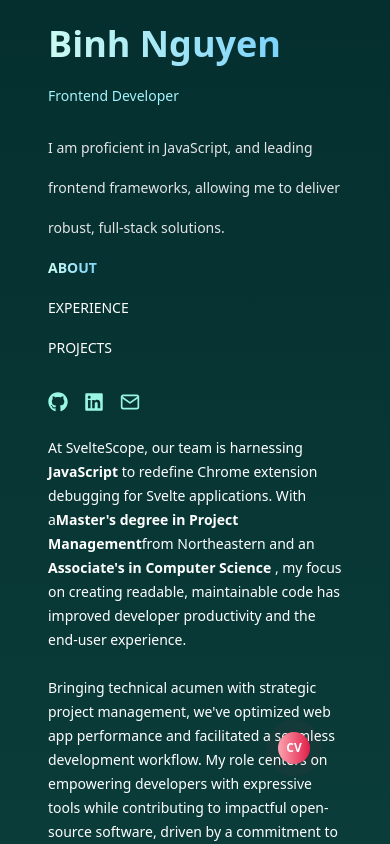
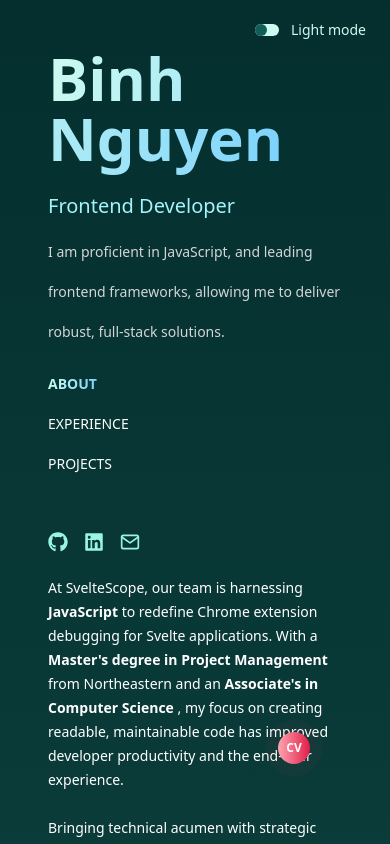
Before and after one commit to binhnguyen96html/portfolio, a React (Create React App) app: page / in a window 390 px wide. Shown: the top 844 px of the page. Built offline with nearby package versions, Linux system fonts and the light colour scheme; what tailwindcss-gradients would draw is missing.

Commit message:
create mode change color

```diff
--- a/src/components/AboutMe.jsx
+++ b/src/components/AboutMe.jsx
@@ -4,17 +4,18 @@ const AboutMe = () => {
   return (
     <div
       className=" font-extralight indent-0 text-sm leading-6
-      md:px-12
-      md:text-md md:leading-8
-      lg:text-[16px] lg:leading-10 lg:text-justify
-      3xl:text-xl 3xl:leading-[60px] 3xl:indent-9"
+      mobile:mt-6
+      md:px-12 md:text-md md:leading-8
+      lg:text-[16px] lg:leading-10 lg:text-justify lg:indent-9 lg:mt-0
+      3xl:text-xl 3xl:leading-[60px] "
     >
       <p>
         At SvelteScope, our team is harnessing
         <span className="font-bold"> JavaScript </span>
         to redefine Chrome extension debugging for Svelte applications. With a
         <span className="font-bold">
-          Master's degree in Project Management
+          {' '}
+          Master's degree in Project Management{' '}
         </span>
         from Northeastern and an
         <span className="font-bold"> Associate's in Computer Science </span>, my
--- a/src/components/Experience.jsx
+++ b/src/components/Experience.jsx
@@ -11,7 +11,8 @@ const Experience = ({ expList }) => {
             key={idx}
             className="md:grid grid-cols-5 px-12 py-6 rounded-xl shadow-xl
       hover:bg-teal-900 hover:bg-opacity-50 transition-all duration-300 delay-75 group
-      md:bg-teal-900 md:mx-12 3xl:px-20"
+      md:bg-teal-900 md:mx-12 3xl:px-20
+      dark:bg-teal-700 dark:text-white"
           >
             <div className="col-span-2 opacity-70 flex flex-col gap-2 text-base
             3xl:text-xl">
--- a/src/components/Footer.jsx
+++ b/src/components/Footer.jsx
@@ -6,7 +6,8 @@ const Footer = () => {
   return (
     <footer
       className="flex justify-between items-center w-screen
-      border-t border-teal-500 p-6 3xl:pl-28"
+      border-t border-teal-500 p-6 3xl:pl-28
+      dark:border-teal-200"
     >
       {/* ICONS  */}
       <GroupIcons />
--- a/src/components/GroupIcons.jsx
+++ b/src/components/GroupIcons.jsx
@@ -9,8 +9,9 @@ const GroupIcons = () => {
       className="text-xl text-teal-200 flex justify-start gap-4 items-center
       transition ease-in-out
       md:text-3xl
-      3xl:text-4xl ">
-      <div className="hover:text-teal-100 hover:scale-105 ">
+      3xl:text-4xl
+      dark:text-teal-700">
+      <div className="hover:text-teal-100 dark:hover:text-teal-500 hover:scale-105 ">
         <a
           href="https://github.com/binhnguyen96html"
           target="_blank"
@@ -20,7 +21,7 @@ const GroupIcons = () => {
         </a>
       </div>
 
-      <div className="hover:text-teal-100 hover:scale-105">
+      <div className="hover:text-teal-100 dark:hover:text-teal-500 hover:scale-105">
         <a
           href="https://www.linkedin.com/in/binh-nguyen-a07731101/"
           target="_blank"
@@ -30,7 +31,7 @@ const GroupIcons = () => {
         </a>
       </div>
 
-      <div className="hover:text-teal-100 hover:scale-105">
+      <div className="hover:text-teal-100 dark:hover:text-teal-500 hover:scale-105">
         <a
           href="mailto:binhnguyenbiz96@gmail.com"
           target="_blank"
--- a/src/pages/Homepage.jsx
+++ b/src/pages/Homepage.jsx
@@ -20,7 +20,8 @@ const Homepage = () => {
     experience: false,
     projects: false,
   });
-  console.log('scrollX', scrollX)
+  const [darkMode, setDarkMode] = useState(false);
+  console.log('scrollX', scrollX);
 
   //SCROLL
   useEffect(() => {
@@ -46,7 +47,6 @@ const Homepage = () => {
 
   //MOUSE MOVED
   const [mousePosition, setMousePosition] = useState({ x: 0, y: 0 });
-
   useEffect(() => {
     const handleMouseMove = (event) => {
       setMousePosition({ x: 0, y: 0 });
@@ -71,11 +71,50 @@ const Homepage = () => {
     };
   }, []);
 
+  //DARK mode
+  useEffect(() => {
+    if (darkMode) {
+      document.documentElement.classList.add('dark');
+    } else {
+      document.documentElement.classList.remove('dark');
+    }
+  }, [darkMode]);
+
   return (
     <div
-      className="bg-gradient-to-b from-teal-950 via-teal-900 to-teal-600
-    text-sm text-white relative z-10 leading-10 "
+      className="text-sm text-white relative z-10 leading-10
+      bg-gradient-to-b from-teal-950  via-teal-900  to-teal-600
+      dark:text-black dark:bg-gradient-to-b dark:from-teal-100 dark:to-teal-300"
     >
+      {/* TOGGLE button  */}
+      <label
+        className="inline-flex items-center cursor-pointer z-20
+      absolute right-6 top-5 lg:right-24"
+      >
+        <input
+          type="checkbox"
+          value=""
+          className="sr-only peer"
+          onChange={() => setDarkMode(!darkMode)}
+        />
+        <div
+          className="relative w-6 h-3 bg-teal-100 peer-focus:outline-none
+          rounded-full peer
+        dark:bg-teal-700 peer-checked:after:translate-x-full rtl:peer-checked:after:-translate-x-full
+         after:content-['']
+          after:absolute after:top-[0px] after:start-[0px]
+        after:bg-teal-800 after:border-none after:border after:rounded-full after:h-3 after:w-3 after:transition-all
+         dark:border-none peer-checked:bg-teal-600"
+        ></div>
+        <span className="ms-3 text-sm font-medium text-gray-900 dark:text-gray-300">
+          {darkMode ? (
+            <span className="text-teal-800">Dark mode</span>
+          ) : (
+            <span className="text-teal-100">Light mode</span>
+          )}
+        </span>
+      </label>
+
       {/* Resume circle */}
       <ResumeCircle />
 
@@ -83,7 +122,7 @@ const Homepage = () => {
       <div className="relative z-10 overflow-x-clip">
         <div
           className={`absolute transition-colors delay-100 duration-300
-          ${window.innerWidth < 500 ? 'w-0 h-0' : 'w-[500px] h-[500px]'}`}
+          ${window.innerWidth < 500 || darkMode ? 'w-0 h-0' : 'w-[500px] h-[500px]'}`}
           style={{
             left: mousePosition.x,
             top: mousePosition.y,
@@ -107,15 +146,17 @@ const Homepage = () => {
       </h2> */}
 
       <div
-        className="bg-gray-300 transition-colors duration-500 pt-6 px-12
+        className="bg-gray-300 transition-colors duration-500 pt-12 px-12
         bg-gradient-to-b from-teal-950  via-teal-900  to-teal-600 text-white
-        lg:grid grid-cols-5 lg:relative"
+        lg:grid grid-cols-5 lg:relative
+        dark:text-black dark:bg-gradient-to-b dark:from-teal-100 dark:to-teal-300"
       >
         {/* LEFT DIV */}
         <div
           className="top-0 z-10
           lg:h-screen
-          lg:col-span-2 lg:sticky "
+          lg:col-span-2 lg:sticky
+          "
         >
           <div
             className="
@@ -126,28 +167,31 @@ const Homepage = () => {
             <div>
               <h1
                 className="font-extrabold text-xl
-                mobile:text-4xl
+                mobile:text-6xl
                 md:text-7xl
                 lg:text-8xl lg:leading-[120px]
                 3xl:text-9xl 3xl:leading-[140px]"
               >
-                <span className="bg-clip-text text-transparent bg-gradient-to-r from-teal-100 to-sky-300">
+                <span
+                  className="bg-clip-text text-transparent bg-gradient-to-r from-teal-100 to-sky-300
+                dark:bg-gradient-to-r dark:from-teal-700  dark:via-teal-600  dark:to-teal-400"
+                >
                   Binh Nguyen
                 </span>
               </h1>
               <h6
-                className="text-md font-thin text-cyan-200 mt-3
-                md:text-4xl md:mt-6
-                lg:mt-12
-                3xl:mt-14 3xl:text-5xl"
+                className="text-xl font-thin text-cyan-200 mt-6
+                md:text-4xl lg:mt-12 3xl:mt-14 3xl:text-5xl
+                dark:text-teal-800"
               >
                 Frontend Developer
               </h6>
               <p
-                className="font-extralight mt-3 text-zinc-200
+                className="font-extralight mt-3 text-zinc-300
                 md:text-xl md:mt-6
                 lg:mt-12 lg:leading-10
-                3xl:mt-14 3xl:text-2xl 3xl:leading-[50px]"
+                3xl:mt-14 3xl:text-2xl 3xl:leading-[50px]
+                dark:text-zinc-600"
               >
                 I am proficient in JavaScript, and leading frontend frameworks,
                 allowing me to deliver robust, full-stack solutions.
@@ -155,7 +199,8 @@ const Homepage = () => {
             </div>
 
             {/* ABOUT // EXPERIENCE // PROJECTS  */}
-            <div className="uppercase transition-all ease-in-out cursor-pointer font-extralight group
+            <div
+              className="uppercase transition-all ease-in-out cursor-pointer font-extralight group mt-3
             md:text-xl md:leading-10 md:mt-6
             lg:leading-[50px] lg:mt-12
             3xl:text-2xl 3xl:leading-[60px]"
@@ -164,7 +209,7 @@ const Homepage = () => {
                 <span
                   className={`${
                     bolded.about &&
-                    'font-bold bg-clip-text text-transparent bg-gradient-to-r from-teal-100 to-sky-300'
+                    'font-bold bg-clip-text text-transparent bg-gradient-to-r from-teal-100 to-sky-300 dark:bg-gradient-to-r dark:from-zinc-500 dark:to-teal-400'
                   }`}
                 >
                   <ScrollLink to="about" smooth={true} offset={-70}>
@@ -176,7 +221,7 @@ const Homepage = () => {
                 <span
                   className={`${
                     bolded.experience &&
-                    'font-bold bg-clip-text text-transparent bg-gradient-to-r from-teal-100 to-sky-300'
+                    'font-bold bg-clip-text text-transparent bg-gradient-to-r from-teal-100 to-sky-300 dark:bg-gradient-to-r dark:from-zinc-500 dark:to-teal-400'
                   }`}
                 >
                   <ScrollLink to="experience" smooth={true} offset={-70}>
@@ -188,7 +233,7 @@ const Homepage = () => {
                 <span
                   className={`${
                     bolded.projects &&
-                    'font-bold bg-clip-text text-transparent bg-gradient-to-r from-teal-100 to-sky-300'
+                    'font-bold bg-clip-text text-transparent bg-gradient-to-r from-teal-100 to-sky-300 dark:bg-gradient-to-r dark:from-zinc-500 dark:to-teal-400'
                   }`}
                 >
                   <ScrollLink to="projects" smooth={true} offset={-70}>
@@ -200,7 +245,7 @@ const Homepage = () => {
           </div>
 
           {/* ICONS  */}
-          <div className="mt-6 md:ml-12 md:mt-12 lg:mt-16 3xl:mt-20">
+          <div className="mt-12 md:ml-12 md:mt-12 lg:mt-16 3xl:mt-20">
             <GroupIcons />
           </div>
         </div>
@@ -208,7 +253,6 @@ const Homepage = () => {
         {/* RIGHT DIV */}
         <div
           className="z-10 mt-6
-          md
           lg:col-span-3
           sm-custom:px-28"
         >
@@ -223,7 +267,7 @@ const Homepage = () => {
           </Element>
 
           {/* PROJECT  */}
-          <Element name="projects" >
+          <Element name="projects">
             <Projects projects={projects} />
           </Element>
 
@@ -233,7 +277,8 @@ const Homepage = () => {
               className="flex items-center gap-4 text-teal-200
                hover:text-teal-400 hover:translate-x-4 group
               duration-150 delay-75 transition-colos
-              md:ml-12"
+              md:ml-12 lg:mb-6
+              dark:text-teal-800"
             >
               <p>Projects</p>
               <FaArrowRight className="group-hover:translate-x-1" />
--- a/tailwind.config.js
+++ b/tailwind.config.js
@@ -23,4 +23,5 @@ module.exports = {
   plugins: [
     require('tailwindcss-gradients'),
   ],
+  darkMode: 'class',
 }
```
Also changed, not shown: src/components/Projects.jsx (+7 -5 lines).
